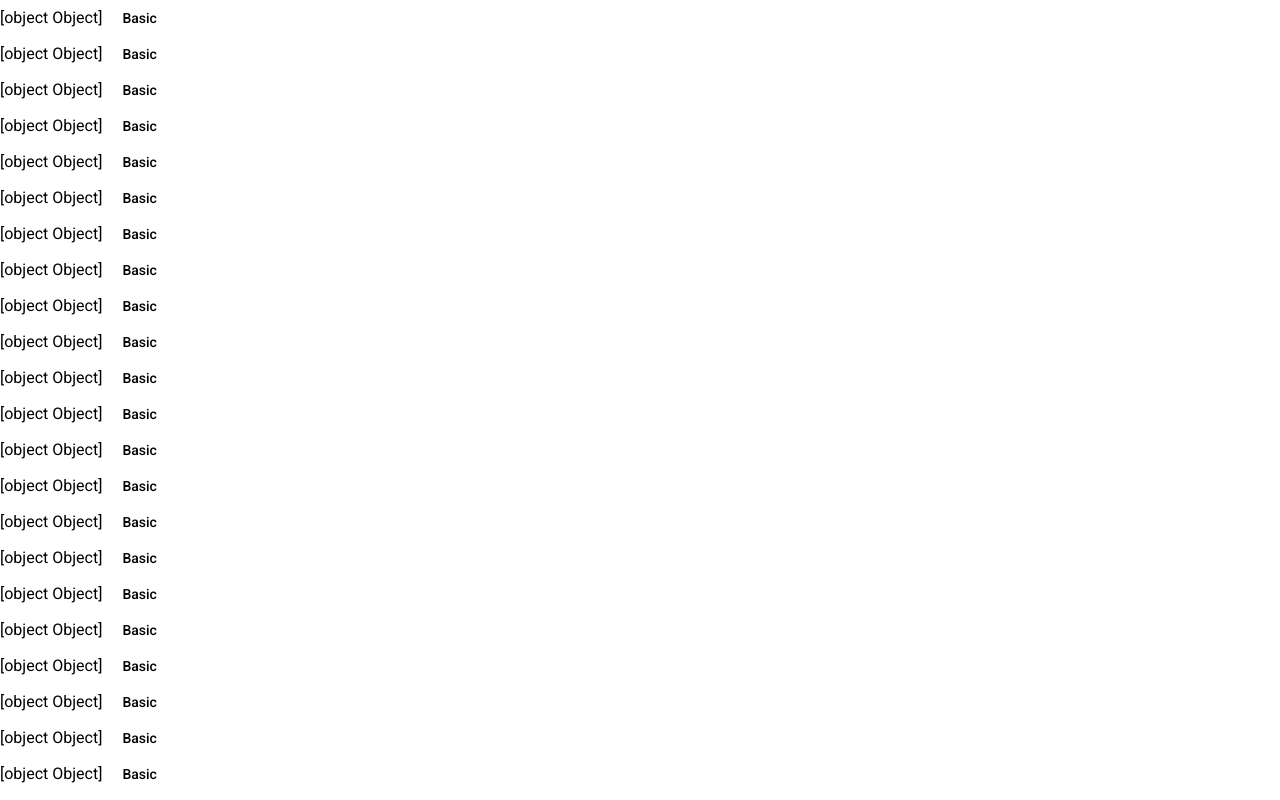
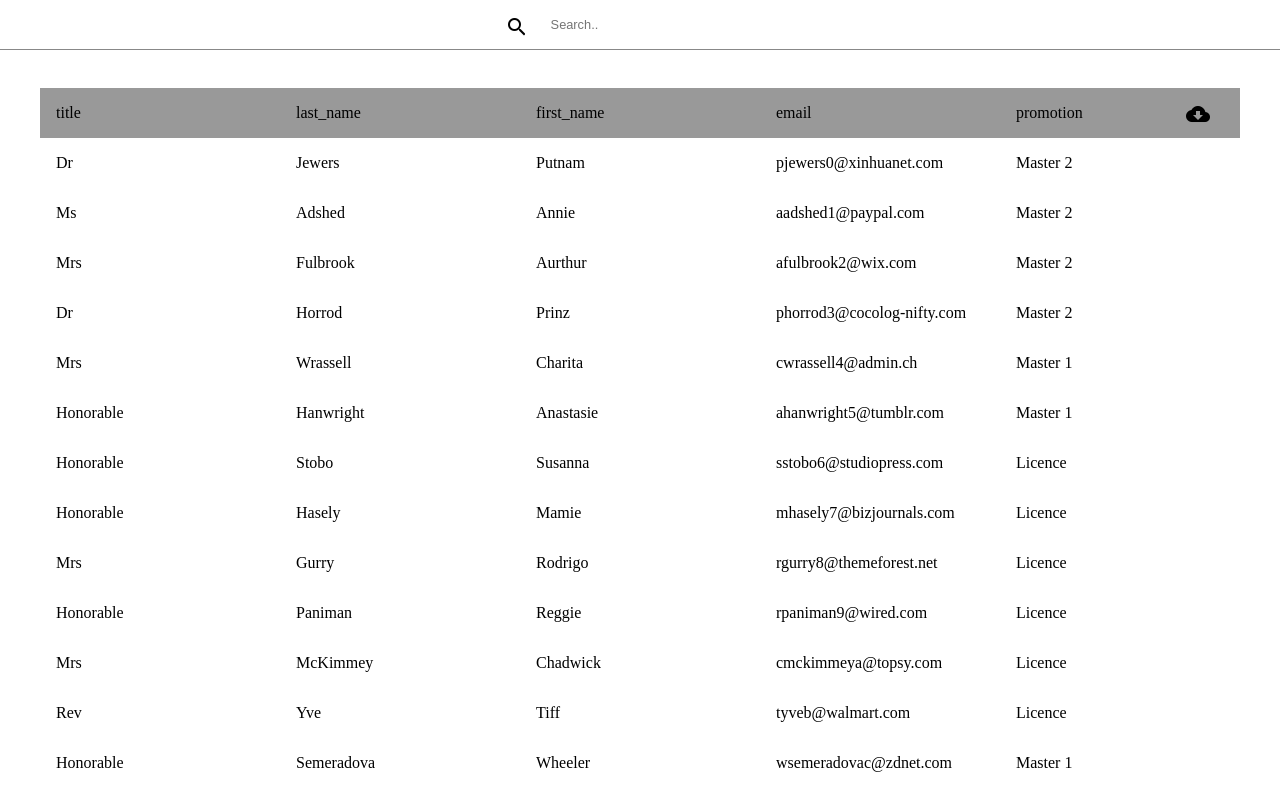
Before and after one commit to Nomentsafiidy/student-list, an Angular app: page /student in a window 1280 px wide. Shown: the top 800 px of the page. Built offline with nearby package versions, Linux system fonts and the light colour scheme.

Commit message:
feat show student in table

```diff
--- a/src/app/pages/student/student.module.ts
+++ b/src/app/pages/student/student.module.ts
@@ -4,7 +4,7 @@ import { RouterModule, Routes } from '@angular/router';
 import { StudentPage } from './student.page';
 //material import
 import { MatButtonModule } from '@angular/material/button';
-
+import { ScrollingModule } from '@angular/cdk/scrolling';
 const routes: Routes = [
     {
         path: '',
@@ -13,7 +13,7 @@ const routes: Routes = [
 ];
 
 @NgModule({
-    imports: [CommonModule, MatButtonModule, RouterModule.forChild(routes)],
+    imports: [CommonModule, MatButtonModule, ScrollingModule, RouterModule.forChild(routes)],
     exports: [RouterModule],
     declarations: [StudentPage],
 })
--- a/src/app/pages/student/student.page.html
+++ b/src/app/pages/student/student.page.html
@@ -1,6 +1,54 @@
 <div>
-    <div *ngFor="let student of students">
-        {{ student }}
-        <button mat-stroked-button>Basic</button>
+    <div class="s_header">
+        <div class="s_input">
+            <i class="material-icons">
+                search
+            </i>
+            <input type="text" placeholder="Search.." />
+        </div>
+    </div>
+    <div class="s_container">
+        <button class="down_btn" mat-button>
+            <i class="material-icons">
+                cloud_download
+            </i>
+        </button>
+        <div class="student_table_header">
+            <div>
+                title
+            </div>
+            <div>
+                last_name
+            </div>
+            <div>
+                first_name
+            </div>
+            <div>
+                email
+            </div>
+            <div>
+                promotion
+            </div>
+        </div>
+        <cdk-virtual-scroll-viewport itemSize="50" class="students-viewport">
+            <div *cdkVirtualFor="let student of students" class="student_items">
+                <div>
+                    {{student.title }}
+                </div>
+                <div>
+                    {{student.last_name}}
+                </div>
+                <div>
+                    {{student.first_name}}
+                </div>
+                <div>
+                    {{student.email}}
+                </div>
+                <div>
+                    {{student.promotion}}
+                </div>
+            </div>
+            <button mat-stroked-button>Basic</button>
+        </cdk-virtual-scroll-viewport>
     </div>
 </div>
--- a/src/app/pages/student/student.page.scss
+++ b/src/app/pages/student/student.page.scss
@@ -0,0 +1,96 @@
+//
+*,
+*::after,
+*::before {
+    box-sizing: border-box;
+}
+.s_header {
+    z-index: 2;
+    background: white;
+    height: 50px;
+    padding: 5px 20px;
+    border-bottom: 0.5px #888888 solid;
+    display: flex;
+    align-items: center;
+    justify-content: space-evenly;
+    position: fixed;
+    top: 0px;
+    left: 0px;
+    right: 0px;
+    width: 100%;
+}
+
+.s_container {
+    width: 100%;
+    height: calc(100vh - 150px);
+    margin: 80px auto;
+    position: relative;
+    z-index: 0;
+    @media (min-width: 576px) {
+        max-width: 576px;
+    }
+    @media (min-width: 768px) {
+        max-width: 768px;
+    }
+    @media (min-width: 992px) {
+        max-width: 992px;
+    }
+    @media (min-width: 1200px) {
+        max-width: 1200px;
+    }
+}
+
+.s_input {
+    display: flex;
+    align-items: center;
+    padding: 3px 10px;
+    i {
+        width: 20px;
+        height: 20px;
+    }
+    input {
+        padding: 1rem;
+        border: none;
+        color: #333333;
+        font-size: 0.8rem;
+        padding: 0.6em 2em;
+        width: 250px;
+        &:focus {
+            outline: none;
+        }
+    }
+}
+
+.student_table_header {
+    display: flex;
+    height: 50px;
+    background: #999;
+    align-items: center;
+    justify-content: space-evenly;
+    div {
+        padding-left: 1em;
+        flex: 1;
+    }
+}
+.students-viewport {
+    height: 100%;
+    width: 100%;
+}
+
+.student_items {
+    height: 50px;
+    display: flex;
+    flex-direction: row;
+    cursor: pointer;
+    align-items: center;
+    div {
+        padding-left: 1em;
+        flex: 1;
+    }
+}
+
+.down_btn {
+    position: absolute;
+    top: 7px;
+    right: 10px;
+}
--- a/src/index.html
+++ b/src/index.html
@@ -1,14 +1,15 @@
-<!doctype html>
+<!DOCTYPE html>
 <html lang="en">
     <head>
-  <meta charset="utf-8">
+        <meta charset="utf-8" />
         <title>Student</title>
-  <base href="/">
-  <meta name="viewport" content="width=device-width, initial-scale=1">
-  <link rel="icon" type="image/x-icon" href="favicon.ico">
-  <link rel="preconnect" href="https://fonts.gstatic.com">
-  <link href="https://fonts.googleapis.com/css2?family=Roboto:wght@300;400;500&display=swap" rel="stylesheet">
-  <link href="https://fonts.googleapis.com/icon?family=Material+Icons" rel="stylesheet">
+        <base href="/" />
+        <meta name="viewport" content="width=device-width, initial-scale=1" />
+        <link rel="icon" type="image/x-icon" href="favicon.ico" />
+        <link rel="preconnect" href="https://fonts.gstatic.com" />
+        <link href="https://fonts.googleapis.com/css2?family=Roboto:wght@300;400;500&display=swap" rel="stylesheet" />
+        <link href="https://fonts.googleapis.com/icon?family=Material+Icons" rel="stylesheet" />
+        <link href="https://fonts.googleapis.com/icon?family=Material+Icons" rel="stylesheet" />
     </head>
     <body>
         <app-root></app-root>
--- a/src/styles.scss
+++ b/src/styles.scss
@@ -1,4 +1,7 @@
 /* You can add global styles to this file, and also import other style files */
 
-html, body { height: 100%; }
-body { margin: 0; font-family: Roboto, "Helvetica Neue", sans-serif; }
+html,
+body {
+    height: 100%;
+    overflow: hidden;
+}
```
Lines whose indentation alone changed are shown as unchanged.
